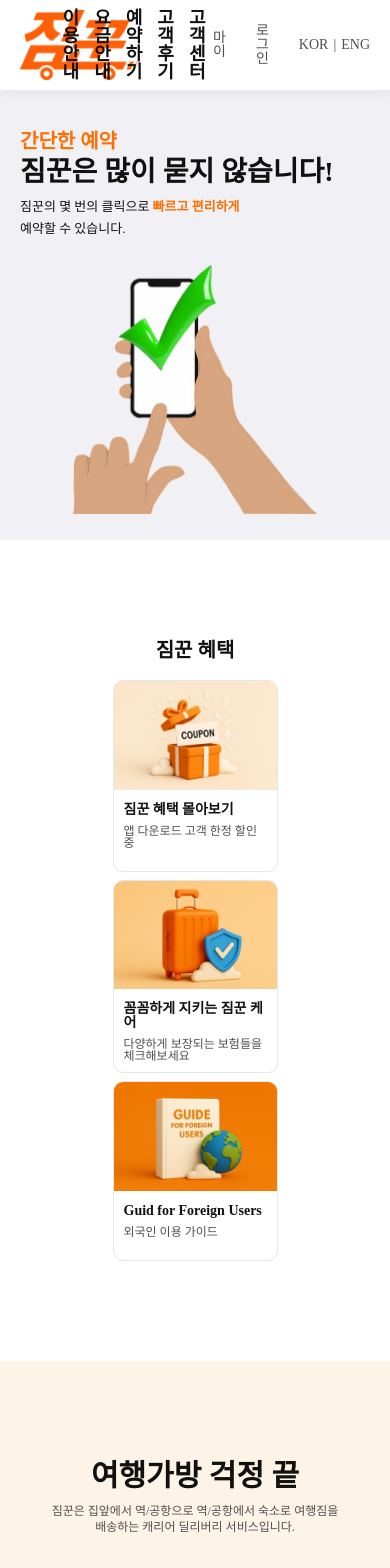
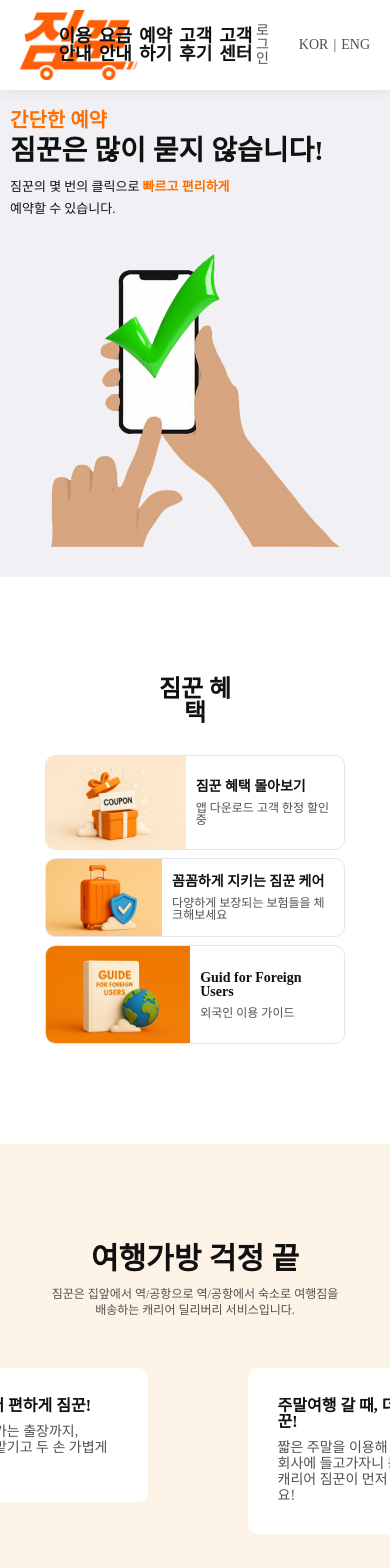
Before and after one commit to HongEungyung/jimggun, a Vue app: page / in a window 390 px wide. Shown: the top 1568 px of the page. Built offline with nearby package versions, Linux system fonts and the light colour scheme.

Commit message:
반응형 하는 중

```diff
--- a/src/components/Header.vue
+++ b/src/components/Header.vue
@@ -1,5 +1,19 @@
 <script setup>
+import { computed } from "vue";
+import { useRouter } from "vue-router";
+import { useAuthStore } from "@/stores/auth"; // auth.js 경로에 맞게 수정
 
+const authStore = useAuthStore();
+const router = useRouter();
+
+// 로그인 상태 계산
+const isLoggedIn = computed(() => authStore.getIsLoggedIn);
+
+// 로그아웃 후 리다이렉트
+const handleLogout = () => {
+  authStore.logout();
+  router.push("/"); // 원하면 '/login'으로 변경 가능
+};
 </script>
 
 <template>
@@ -20,8 +34,18 @@
         <li><router-link to="/cs">고객센터</router-link></li>
       </ul>
       <div class="headerSubnav">
-        <router-link to="/mypage">마이</router-link>
-        <router-link to="/login">로그인</router-link>
+        <!-- 로그인 상태일 때 -->
+        <template v-if="isLoggedIn">
+          <router-link to="/mypage">마이페이지</router-link>
+          <router-link to="/" @click.prevent="handleLogout">로그아웃</router-link>
+        </template>
+
+        <!-- 로그아웃 상태일 때 -->
+        <template v-else>
+          <router-link to="/login">로그인</router-link>
+        </template>
+
+        <!-- 언어 선택 -->
         <div class="headerSubLangs">
           <a href="#">KOR</a>
           <span>|</span>
@@ -33,7 +57,7 @@
 </template>
 
 <style lang="scss" scoped>
-@import '/src/assets/variables';
+@import "/src/assets/variables";
 // 전체 레이아웃
 .headerWrap {
   width: 100%;
--- a/src/views/A1_home.vue
+++ b/src/views/A1_home.vue
@@ -316,9 +316,15 @@ const mainBannerData = ref([
         }
         @media screen and (max-width: 768px) {
           height: auto !important;
-          padding: 40px 20px 0 20px !important;
+          max-height: 600px !important;
+          padding: 40px 20px 40px 20px !important;
           flex-direction: column !important;
+          justify-content: space-between !important;
           gap: 1px !important;
+        }
+        @media screen and (max-width: 390px) {
+          gap: 0 !important;
+          padding: 20px 10px !important;
         }
 
         .mainbannerText {
@@ -410,19 +416,27 @@ const mainBannerData = ref([
           justify-content: center;
           align-items: center;
           @media screen and (max-width: 768px) {
-            width: 100% !important;
-            height: auto !important;
-            height: 100% !important;
+            img.mobile-img-4 {
+              transform: translateY(-20px) !important;
+            }
             .mobile-img-3 {
-              height: 80% !important;
+              height: 95% !important;
             }
             .mobile-img-4 {
-              width: 80% !important; // 또는 원하는 비율
+              width: 80% !important;
               max-width: 300px !important;
             }
           }
-          @media screen and (max-width: 480px) {
-            height: 300px !important;
+          @media screen and (max-width: 390px) {
+            transform: translateY(-10px) !important;
+            img.mobile-img-3 {
+              transform: translateY(20px) !important;
+            }
+            img.mobile-img-4 {
+              width: 70% !important;
+              max-width: 300px !important;
+              transform: translateY(-30px) !important;
+            }
           }
 
           img {
@@ -433,8 +447,10 @@ const mainBannerData = ref([
               max-width: 480px !important;
             }
             @media screen and (max-width: 390px) {
-              height: 250px !important;
-              object-fit: contain !important;
+              width: 90% !important;
+              max-width: 320px !important;
+              height: auto !important;
+              margin-top: -10px !important;
             }
           }
         }
@@ -566,6 +582,7 @@ const mainBannerData = ref([
       .part1-box {
         display: flex;
         flex-direction: column;
+        flex-shrink: 0;
         width: calc(100% / 3);
         min-width: 180px;
         max-width: 300px;
@@ -924,12 +941,12 @@ const mainBannerData = ref([
   }
 }
 @media screen and (max-width: 1068px) {
-  .box1-text p {
-    margin-bottom: 12px !important;
-  }
-  .box3-text p {
-    margin-bottom: 12px !important;
-  }
+  // .box1-text p {
+  //   margin-bottom: 12px !important;
+  // }
+  // .box3-text p {
+  //   margin-bottom: 12px !important;
+  // }
 }
 @media screen and (max-width: 990px) {
   .box-text h3 {
@@ -950,17 +967,17 @@ const mainBannerData = ref([
   }
 }
 @media screen and (max-width: 881px) {
-  .box2-text h3 {
-    margin-bottom: 8px !important;
-  }
+  // .box2-text h3 {
+  //   margin-bottom: 8px !important;
+  // }
 }
 @media screen and (max-width: 871px) {
-  .box2-text h3 {
-    margin-bottom: 8px !important;
-  }
-  .box3-text h3 {
-    margin-bottom: 8px !important;
-  }
+  // .box2-text h3 {
+  //   margin-bottom: 8px !important;
+  // }
+  // .box3-text h3 {
+  //   margin-bottom: 8px !important;
+  // }
   .a1-part3 {
     display: flex !important;
     flex-direction: column !important;
@@ -973,12 +990,12 @@ const mainBannerData = ref([
   }
 }
 @media screen and (max-width: 867px) {
-  .box2-text h3 {
-    margin-bottom: 8px !important;
-  }
-  .box1-text p {
-    margin-bottom: 20 !important;
-  }
+  // .box2-text h3 {
+  //   margin-bottom: 8px !important;
+  // }
+  // .box1-text p {
+  //   margin-bottom: 20 !important;
+  // }
 }
 @media screen and (max-width: 859px) {
   .a1-part1-title h3 {
@@ -988,17 +1005,17 @@ const mainBannerData = ref([
     font-size: 14px !important;
     line-height: 18px !important;
   }
-  .a1-part1-boxes .box1-text h3 {
-    margin-bottom: 21px !important;
-  }
-  .box2-text h3 {
-    margin-bottom: 21px !important;
-  }
+  // .a1-part1-boxes .box1-text h3 {
+  //   margin-bottom: 21px !important;
+  // }
+  // .box2-text h3 {
+  //   margin-bottom: 21px !important;
+  // }
 }
 @media screen and (max-width: 841px) {
-  .box2-text h3 {
-    margin-bottom: 8px !important;
-  }
+  // .box2-text h3 {
+  //   margin-bottom: 8px !important;
+  // }
 }
 @media screen and (max-width: 768px) {
   // 파트1 영역
@@ -1024,50 +1041,61 @@ const mainBannerData = ref([
   .reservationMini {
     display: none !important;
   }
-  .a1-part1-boxes .box1-text h3 {
-    margin-bottom: 8px !important;
-  }
+  // .a1-part1-boxes .box1-text h3 {
+  //   margin-bottom: 8px !important;
+  // }
 }
 @media screen and (max-width: 644px) {
-  .a1-part1-boxes .box1-text h3 {
-    margin-bottom: 21px !important;
-  }
-  .box2-text h3 {
-    margin-bottom: 21px !important;
-  }
+//   .a1-part1-boxes .box1-text h3 {
+//     margin-bottom: 21px !important;
+//   }
+//   .box2-text h3 {
+//     margin-bottom: 21px !important;
+//   }
 }
 @media screen and (max-width: 634px) {
-  .a1-part1-boxes .box1-text h3 {
-    margin-bottom: 8px !important;
-  }
-  .box2-text h3 {
-    margin-bottom: 8px !important;
-  }
+  // .a1-part1-boxes .box1-text h3 {
+  //   margin-bottom: 8px !important;
+  // }
+  // .box2-text h3 {
+  //   margin-bottom: 8px !important;
+  // }
   .a1-part1-boxes {
     display: flex !important;
     flex-direction: column !important;
     gap: 8px !important;
   }
-  .a1-part1-title h3 {
-    margin-bottom: 5px !important;
-  }
+  // .a1-part1-title h3 {
+  //   margin-bottom: 5px !important;
+  // }
   .a1-part1-title p {
     display: none !important;
   }
   .part1-box {
+    display: flex !important;
+    flex-direction: row !important;
+    width: 100% !important;
     min-width: 165px !important;
   }
+  .part1-img {
+    width: 50% !important;
+  }
+  .part1-img img {
+    display: block !important;
+    width: 100% !important;
+  }
   .box-text {
+    display: flex;
+    flex-direction: column;
+    justify-content: center !important;
+    align-items: flex-start !important;
     padding: 10px !important;
   }
 }
 @media screen and (max-width: 550px) {
-  .a1-part1-title h3 {
-    font-size: 20px !important;
-  }
-  .a1-part1-title p {
-    display: none !important;
-  }
+  // .a1-part1-title h3 {
+  //   font-size: 20px !important;
+  // }
   // 파트 3 영역
   .part3-box1 {
     display: flex !important;
```
